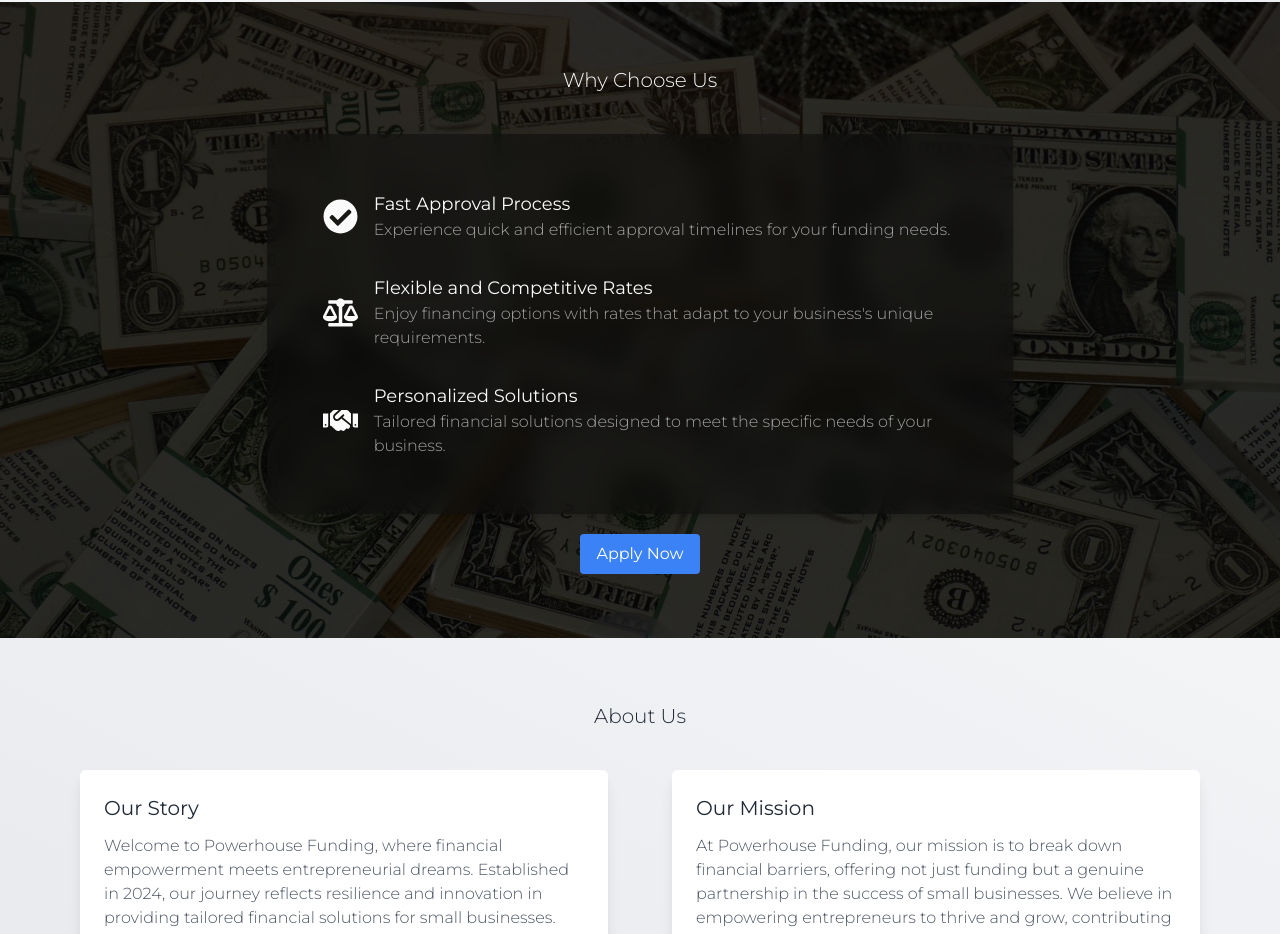
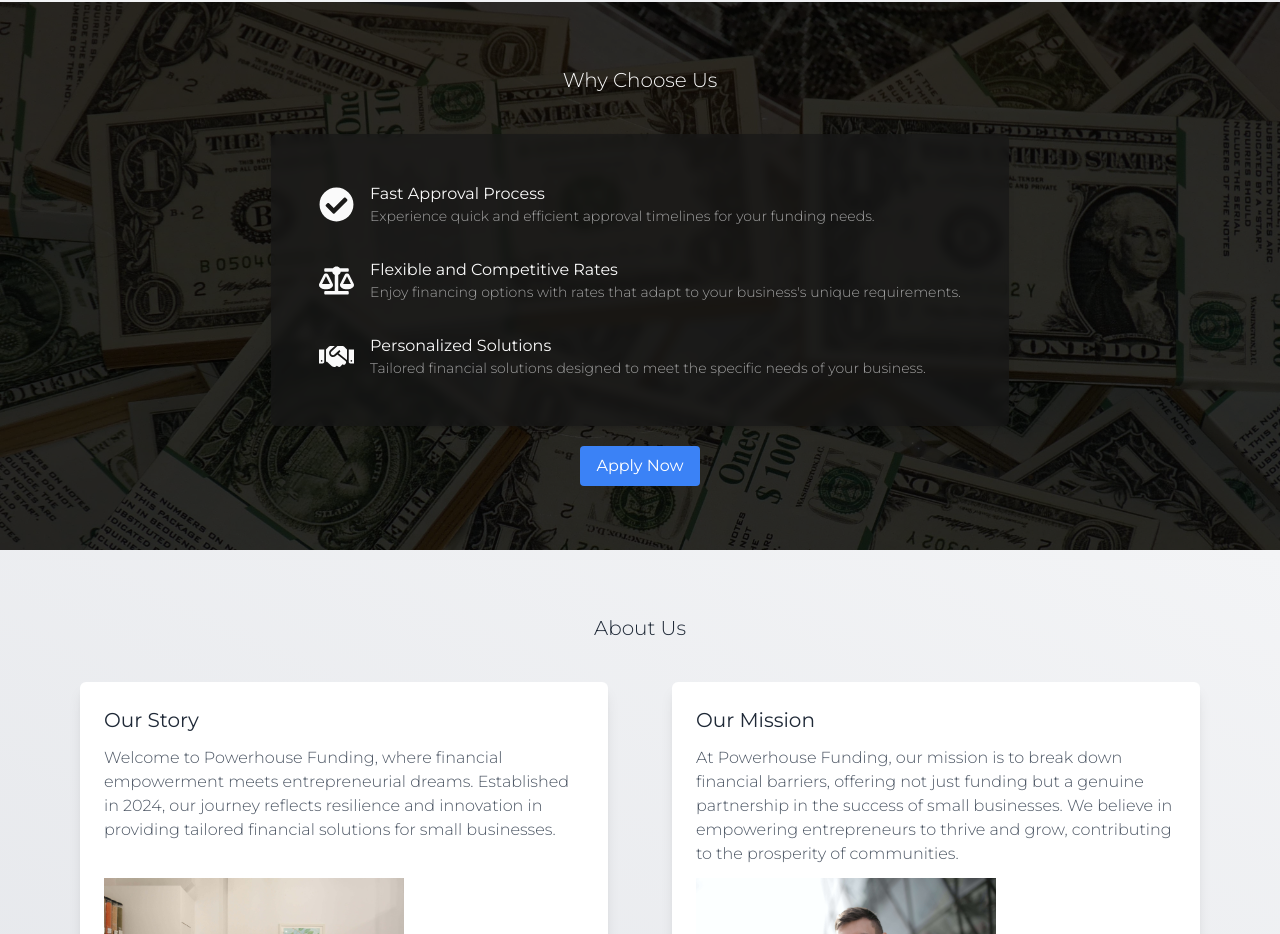
Before and after one commit to dewanwakilahmed/kesef-capital-group-v0, a Next.js app: page / in a window 1280 px wide. Shown: the part 1528-2462 px from the top of the page. Built offline with nearby package versions, Linux system fonts and the light colour scheme.

Commit message:
Modified why choose us section of home page

```diff
--- a/sections/home-page/why-choose-us-section/why-choose-us-section.css
+++ b/sections/home-page/why-choose-us-section/why-choose-us-section.css
@@ -27,17 +27,17 @@
 
 .why-choose-us-content {
   @apply relative
-  bg-neutral-950/50
-  backdrop-blur-md
   rounded-md
-  p-14
-  w-2/3
+  p-12
   flex
   flex-col
   gap-8
   shadow-md
-  hover:bg-neutral-950/60
-  hover:shadow-xl;
+  hover:shadow-xl
+  bg-neutral-900/70
+  hover:bg-neutral-900/85
+  backdrop-blur-sm
+  text-neutral-50;
 }
 
 .benefit-item {
@@ -56,12 +56,12 @@
 }
 
 .benefit-item-title {
-  @apply text-lg
-  text-neutral-50;
+  @apply text-neutral-50;
 }
 
 .benefit-item-description {
   @apply text-neutral-400
+  text-sm
   font-light;
 }
 
```
